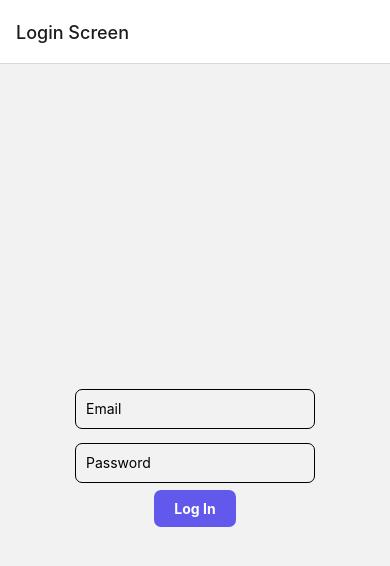
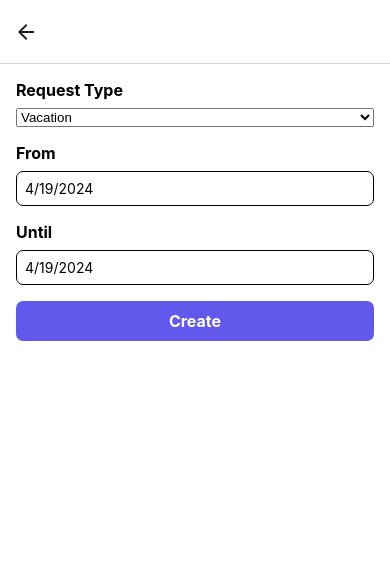
Before and after one commit to anterg0/Attendify, a React Native app: screen /CreateRequest in a window 390 px wide. Before the commit this address had no page. Shown: the top 566 px of the page. Built offline with nearby package versions, Linux system fonts and the light colour scheme.

Commit message:
CreateRequest screen created

```diff
--- a/App.js
+++ b/App.js
@@ -7,6 +7,7 @@ import AdminHome from './screens/AdminHome';
 import CreateUser from './screens/CreateUser';
 import UserHome from './screens/UserHome';
 import RequestScreen from './screens/RequestScreen';
+import CreateRequest from './screens/CreateRequest';
 
 const Stack = createNativeStackNavigator();
 
@@ -18,32 +19,32 @@ export default function App() {
         <Stack.Screen
           name="Login"
           component={Login}
-          options={{ title: 'Login Screen' }} // Set the title for the Login screen
+          options={{ title: 'Login Screen' }}
         />
         <Stack.Screen
           name="AttendanceScreen"
           component={AttendanceScreen}
-          options={{ title: 'Attendance Screen' }} // Set the title for the AttendanceScreen
+          options={{ title: 'Attendance Screen' }}
         />
         <Stack.Screen
           name="AdminHome"
           component={AdminHome}
-          options={{ title: 'Admin Panel' }} // Set the title for the AdminHome screen
+          options={{ title: 'Admin Panel' }}
         />
         <Stack.Screen
           name="CreateUser"
           component={CreateUser}
-          options={{ title: 'Create User' }} // Set the title for the CreateUser screen
+          options={{ title: 'Create User' }}
         />
         <Stack.Screen
           name="UserHome"
           component={UserHome}
-          options={{ title: 'User Panel' }} // Set the title for the CreateUser screen
+          options={{ title: 'User Panel' }}
         />
         <Stack.Screen
-          name="RequestScreen"
-          component={RequestScreen}
-          options={{ title: 'Requests' }} // Set the title for the CreateUser screen
+          name="CreateRequest"
+          component={CreateRequest}
+          options={{ title: '' }}
         />
       </Stack.Navigator>
     </NavigationContainer>
--- a/app.json
+++ b/app.json
@@ -2,7 +2,7 @@
   "expo": {
     "name": "Attendify",
     "slug": "attendify",
-    "version": "0.1",
+    "version": "1.0.0",
     "orientation": "portrait",
     "icon": "./assets/icon.png",
     "userInterfaceStyle": "light",
@@ -15,7 +15,8 @@
       "**/*"
     ],
     "ios": {
-      "supportsTablet": true
+      "supportsTablet": true,
+      "bundleIdentifier": "com.anterg0.attendify"
     },
     "android": {
       "adaptiveIcon": {
--- a/package.json
+++ b/package.json
@@ -11,6 +11,8 @@
   "dependencies": {
     "@expo/vector-icons": "^14.0.0",
     "@react-native-async-storage/async-storage": "1.23.1",
+    "@react-native-community/datetimepicker": "^8.1.0",
+    "@react-native-picker/picker": "^2.7.6",
     "@react-navigation/bottom-tabs": "^6.5.20",
     "@react-navigation/native": "^6.1.16",
     "@react-navigation/native-stack": "^6.9.25",
--- a/screens/Attend/index.tsx
+++ b/screens/Attend/index.tsx
@@ -75,12 +75,6 @@ const Attend = ({ navigation }) => {
             <Text style={styles.buttonText}>Check In</Text>
           </TouchableOpacity>
         )}
-        <TouchableOpacity style={styles.button} onPress={() => {navigation.navigate('RequestScreen')}}>
-          <Text style={styles.buttonText}>Requests</Text>
-        </TouchableOpacity>
-        <TouchableOpacity style={styles.button} onPress={handleCreate}>
-          <Text style={styles.buttonText}>Create Request</Text>
-        </TouchableOpacity>
       </View>
       {isLoading && (
       <ActivityIndicator
--- a/screens/AttendanceScreen/index.tsx
+++ b/screens/AttendanceScreen/index.tsx
@@ -7,7 +7,7 @@ import { Ionicons } from '@expo/vector-icons';
 import userRepository from '../../repositories/userRepository';
 import * as FileSystem from 'expo-file-system';
 import * as Sharing from 'expo-sharing';
-import { DeserializeDate, SerializeAttendancesToCSV } from 'attendify_serializer';
+import { DeserializeDate, DeserializeDateTime, SerializeAttendancesToCSV } from 'attendify_serializer';
 
 const db = getFirestore();
 const auth = getAuth();
@@ -89,8 +89,8 @@ const AttendanceScreen = ({route}) => {
             <View style={styles.item}>
               {item.startDate && item.endDate && item.startDate.seconds && item.endDate.seconds ? (
                 <React.Fragment>
-                  <Text>Start Date: {DeserializeDate(item.startDate)}</Text>
-                  <Text>End Date: {DeserializeDate(item.endDate)}</Text>
+                  <Text>Start Date: {DeserializeDateTime(item.startDate)}</Text>
+                  <Text>End Date: {DeserializeDateTime(item.endDate)}</Text>
                 </React.Fragment>
               ) : (
                 <Text>Error: Missing date data</Text>
--- /dev/null
+++ b/screens/CreateRequest/index.tsx
@@ -0,0 +1,132 @@
+import React, { useState } from 'react';
+import { View, StyleSheet, Text, TouchableOpacity, Platform, Alert } from 'react-native';
+import { Picker } from '@react-native-picker/picker';
+import DateTimePicker from '@react-native-community/datetimepicker';
+import requestRepository from '../../repositories/requestRepository';
+
+const reqRepo = new requestRepository();
+
+const CreateRequest = ({ navigation }) => {
+  const [requestType, setRequestType] = useState('vacation');
+  const [fromDate, setFromDate] = useState(new Date());
+  const [untilDate, setUntilDate] = useState(new Date());
+  const [showFromDatePicker, setShowFromDatePicker] = useState(false);
+  const [showUntilDatePicker, setShowUntilDatePicker] = useState(false);
+
+  const handleCreateRequest = async () => {
+    if (requestType === 'vacation') {
+        if (fromDate > untilDate) {
+            Alert.alert('Error', "From date can't be set later than until date.");
+            return;
+        }
+        await reqRepo.createVacationRequest(fromDate, untilDate).then(() => {
+            Alert.alert('Success', "Vacation request has been sent.");
+            navigation.goBack(null);
+        })
+    }
+  };
+
+
+  return (
+    <View style={styles.container}>
+      <Text style={styles.label}>Request Type</Text>
+      <Picker
+        selectedValue={requestType}
+        onValueChange={(value) => setRequestType(value)}
+        style={styles.picker}
+      >
+        <Picker.Item label="Vacation" value="vacation" />
+      </Picker>
+
+      {requestType === 'vacation' && (
+        <View>
+          <Text style={styles.label}>From</Text>
+          <TouchableOpacity
+            onPress={() => setShowFromDatePicker(!showFromDatePicker)}
+            style={styles.datePickerContainer}
+          >
+            <Text>{fromDate.toLocaleDateString()}</Text>
+          </TouchableOpacity>
+          {showFromDatePicker && (
+            <DateTimePicker
+              value={fromDate}
+              mode="date"
+              is24Hour={true}
+              display={Platform.OS === 'ios' ? 'spinner' : 'default'}
+              onChange={Platform.OS === 'ios' ? (event, date) => {
+                setFromDate(date || fromDate);
+              } : (event, date) => {
+                setShowFromDatePicker(!showFromDatePicker);
+                setFromDate(date || fromDate);
+              }}
+            />
+          )}
+
+          <Text style={styles.label}>Until</Text>
+          <TouchableOpacity
+            onPress={() => setShowUntilDatePicker(!showUntilDatePicker)}
+            style={styles.datePickerContainer}
+          >
+            <Text>{untilDate.toLocaleDateString()}</Text>
+          </TouchableOpacity>
+          {showUntilDatePicker && (
+            <DateTimePicker
+              value={untilDate}
+              mode="date"
+              is24Hour={true}
+              display={Platform.OS === 'ios' ? 'spinner' : 'default'}
+              onChange={Platform.OS === 'ios' ? (event, date) => {
+                setUntilDate(date || untilDate);
+              } : (event, date) => {
+                setShowUntilDatePicker(!showUntilDatePicker);
+                setUntilDate(date || untilDate);
+              }}
+            />
+          )}
+        </View>
+      )}
+
+      <TouchableOpacity style={styles.button} onPress={handleCreateRequest}>
+        <Text style={styles.buttonText}>Create</Text>
+      </TouchableOpacity>
+    </View>
+  );
+};
+
+const styles = StyleSheet.create({
+  container: {
+    flex: 1,
+    padding: 16,
+    backgroundColor: '#fff'
+  },
+  label: {
+    fontSize: 16,
+    fontWeight: 'bold',
+    marginBottom: 8
+  },
+  picker: {
+    marginBottom: 16
+  },
+  datePickerContainer: {
+    borderWidth: 1,
+    padding: 8,
+    marginBottom: 16,
+    borderColor: 'black',
+    borderRadius: 7,
+  },
+  button: {
+    backgroundColor: '#6358EC',
+    paddingHorizontal: 20,
+    paddingVertical: 10,
+    borderRadius: 7,
+    marginBottom: 5,
+    alignItems: 'center',
+  },
+  buttonText: {
+    color: '#fff',
+    fontSize: 16,
+    fontWeight: 'bold'
+  }
+});
+
+export default CreateRequest;
--- a/screens/Login/index.tsx
+++ b/screens/Login/index.tsx
@@ -12,17 +12,18 @@ const Login = ({ navigation }) => {
   const [isEmailFocused, setIsEmailFocused] = useState(false);
   const [isPasswordFocused, setIsPasswordFocused] = useState(false);
 
+
   const handleLogin = () => {
     setIsLoading(true);
     repo.signInWithFirebase(email, password)
       .then((userCred) => {
         if (userCred.type == 'admin') {
           console.log('Admin signed in successfully!');
-          navigation.navigate('AdminHome');
+          navigation.replace('AdminHome');
           return;
         }
         console.log('User signed in successfully!');
-        navigation.navigate('UserHome');
+        navigation.replace('UserHome');
       })
       .finally(() => setIsLoading(false));
   };
--- a/screens/RequestScreen/index.tsx
+++ b/screens/RequestScreen/index.tsx
@@ -30,8 +30,8 @@ const RequestScreen = ({ navigation }) => {
   }, []);
 
   const handleRefresh = () => {
-    setRefreshing(true); // Set refreshing to true when pulling to refresh
-    fetchRequests(); // Fetch data again
+    setRefreshing(true);
+    fetchRequests();
   };
 
   if (startup) {
@@ -105,6 +105,9 @@ const RequestScreen = ({ navigation }) => {
             <RefreshControl refreshing={refreshing} onRefresh={handleRefresh} />
           }
         />
+        <TouchableOpacity style={styles.button} onPress={() => navigation.navigate('CreateRequest')}>
+          <Text style={styles.buttonText}>Create Request</Text>
+        </TouchableOpacity>
       </View>
     );
   } else {
@@ -146,16 +149,19 @@ const styles = StyleSheet.create({
     marginTop: 10,
   },
   button: {
-    flex: 1,
     backgroundColor: '#6358EC',
-    height: 35,
-    justifyContent: 'center',
-    alignItems: 'center',
+    paddingHorizontal: 20,
+    paddingVertical: 10,
+    borderRadius: 7,
+    marginBottom: 5,
+    minHeight: 40,
+    marginVertical: 20,
   },
   buttonText: {
     color: 'white',
     fontWeight: 'bold',
     textTransform: 'uppercase',
+    textAlign: 'center',
     fontSize: 16,
   },
   container: {
--- a/screens/Settings/index.tsx
+++ b/screens/Settings/index.tsx
@@ -20,7 +20,7 @@ const Settings = ({ navigation }) => {
         setIsLoading(true);
         await auth.signOut();
         setIsLoading(false);
-        navigation.navigate('Login');
+        navigation.replace('Login');
     } catch (error) {
         console.error(error);
         Alert.alert('Error', "Couldn't log out.");
@@ -45,7 +45,7 @@ const Settings = ({ navigation }) => {
               await userRepo.deleteUser();
               console.info(auth.currentUser);
               setIsLoading(false);
-              navigation.navigate('Login');
+              navigation.replace('Login');
             } catch (error) {
               throw error;
             }
--- a/screens/UserHome/index.tsx
+++ b/screens/UserHome/index.tsx
@@ -1,9 +1,11 @@
 import { createBottomTabNavigator } from '@react-navigation/bottom-tabs';
-import React from 'react';
+import React, { useEffect } from 'react';
 import { Ionicons } from '@expo/vector-icons';
 import Attend from '../Attend';
 import AttendanceScreen from '../AttendanceScreen';
 import Settings from '../Settings';
+import RequestScreen from '../RequestScreen';
+import { StackActions } from '@react-navigation/native';
 
 const Tab = createBottomTabNavigator();
 
@@ -35,7 +37,18 @@ const UserHome = ({ navigation }) => {
           tabBarIcon: ({ color, size }) => (
             <Ionicons name='home-sharp' color={color} size={size} />
           ),
-        }}/>
+        }}
+      />
+      <Tab.Screen
+      name='Requests'
+      component={RequestScreen}
+      options={{
+        headerShown: false,
+        tabBarIcon: ({ color, size }) => (
+          <Ionicons name='document-text-sharp' color={color} size={size}/>
+        )
+      }}
+      />
       <Tab.Screen
       name='Settings'
       component={Settings}
```
Also changed, not shown: 2 other files (tests, documents, lock files or other folders).
